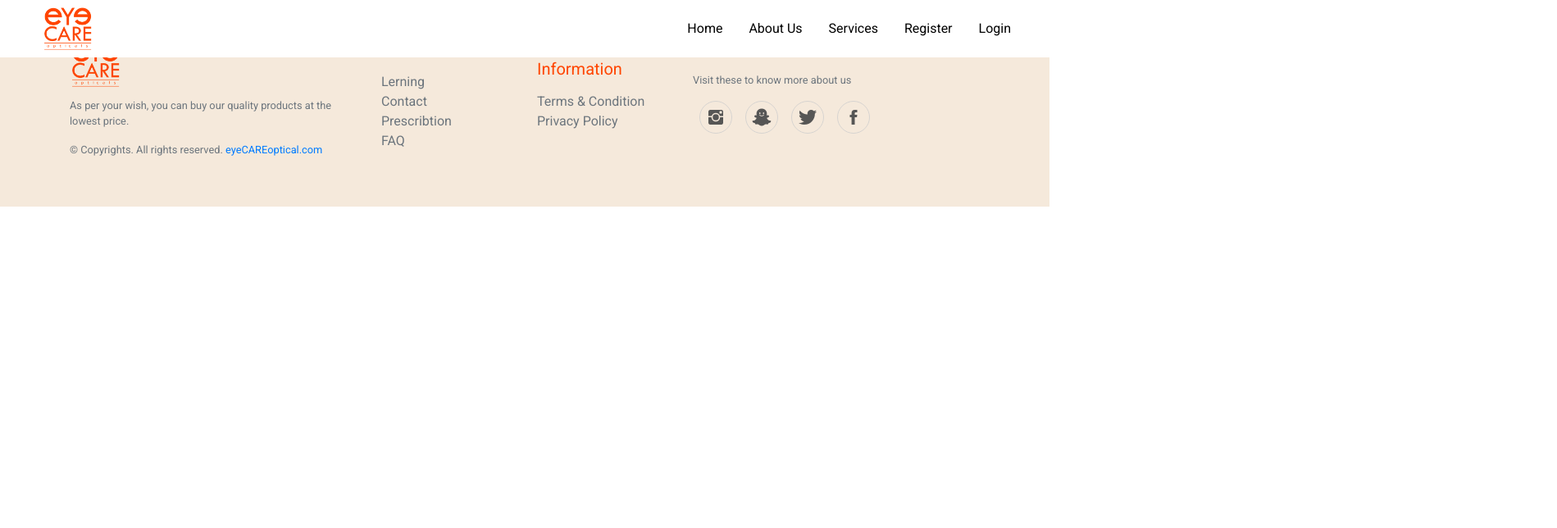
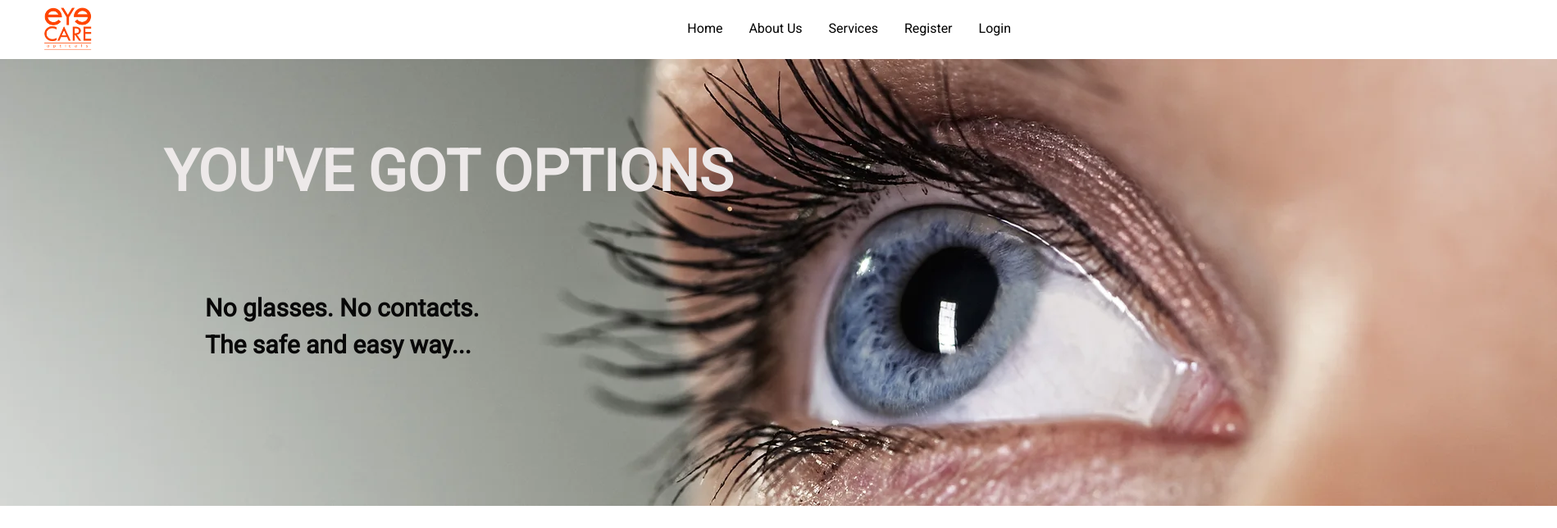
Before and after one commit to AbhishekPeiris/eYeCAREopticals, a React (Create React App) app in the folder frontend/: page /ophthalmologists in a window 1280 px wide. Shown: the top 644 px of the page at 82% size, 1899 px wide, since content can reach past the window. Built offline with nearby package versions, Linux system fonts and the light colour scheme.

Commit message:
Ophthalmologists

```diff
--- a/frontend/src/App.js
+++ b/frontend/src/App.js
@@ -11,6 +11,8 @@ import EditUserScreen from './screens/EditUserScreen';
 import AboutUsScreen from './screens/AboutUsScreen';
 import ServicesScreen from './screens/ServicesScreen';
 import EyeGlassesScreens from './screens/EyeGlassesScreens';
+import OphthalmologistsScreen from './screens/OphthalmologistsScreen';
+
 import RayBan from './components/RayBan';
 import Che from './components/Che';
 import Chanel from './components/Chanel';
@@ -33,6 +35,7 @@ function App() {
           <Route path='/bookings' element={<BookingScreen />} />
           <Route path='/editprofile/:userId' element={<EditUserScreen />} />
           <Route path='/aboutus' element={<AboutUsScreen />} />
+          <Route path='/ophthalmologists' element={<OphthalmologistsScreen />} />
           <Route path='/services' element={<ServicesScreen />} />
           <Route path='/eyeglasses' element={<EyeGlassesScreens />} />
           <Route path='/rayban/:brand' element={<RayBan />} />
--- a/frontend/src/screens/HomeScreen.js
+++ b/frontend/src/screens/HomeScreen.js
@@ -49,7 +49,7 @@ const HomeScreen = () => {
                             <div className='row' style={{ position: "relative", bottom: "530px", marginLeft: "185px" }}>
                                 <div className='col'>
                                     <Link to = '/eyeglasses'><button className='btn1' >SHOP NOW !</button></Link>&nbsp;&nbsp;&nbsp;
-                                    <button className='btn2' >ASK OPTOMETRIST</button>
+                                    <Link to = '/ophthalmologists'><button className='btn2' >ASK OPTOMETRIST</button></Link>
                                 </div>
 
                             </div>
--- /dev/null
+++ b/frontend/src/screens/OphthalmologistsScreen.js
@@ -0,0 +1,22 @@
+import React from 'react'
+import eye from '../images/eye.png';
+import styles from '../styles/Ophthalmologists.css';
+export default function OphthalmologistsScreen() {
+    return (
+
+        <div>
+            <br /><br /><br />
+            <div>
+                <img src={eye} alt="eye pic" className='eye pic' />
+            </div>
+            <div>
+
+                    <h1 className='mainfont'>YOU'VE GOT OPTIONS</h1> <br />
+                    <p className='eyefont'>No glasses. No contacts.<br />
+                    The safe and easy way...<br />
+
+                </p>
+            </div>
+        </div>
+    )
+}
--- /dev/null
+++ b/frontend/src/styles/Ophthalmologists.css
@@ -0,0 +1,16 @@
+.eyefont{
+    position: relative;
+    bottom: 380px !important;
+    font-size: 30px !important;
+    margin-left: 250px !important;
+    color: rgb(8, 8, 8) !important;
+    font-weight: bold !important;
+}
+.mainfont{
+    position: relative;
+    bottom: 450px!important;
+    font-size: 70px!important;
+    margin-left: 200px!important;
+    color: rgb(237, 233, 233)!important;
+    font-weight: bold!important;
+}
```
Also changed, not shown: frontend/src/images/eye.jpg (added), frontend/src/images/eye.png (added).
